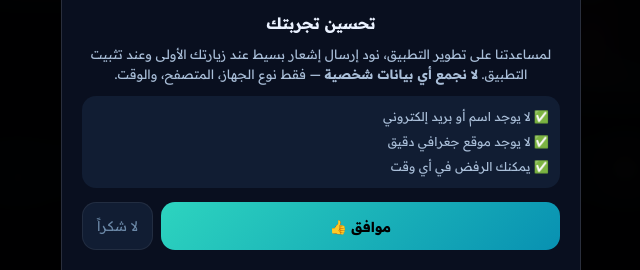
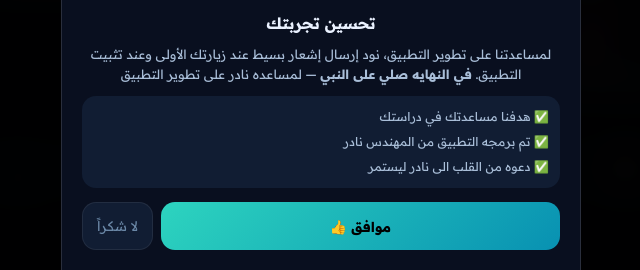
Before and after one commit to nmarwuf-lgtm/NURSING-1, a plain HTML site: page index.html in a window 1280 px wide. Shown: the part 530-800 px from the top of the page, without its empty margins (319-959 px from the left). Drawn offline with Linux system fonts and the light colour scheme; no server answers.

Commit message:
Update index.html

```diff
--- a/index.html
+++ b/index.html
@@ -184,12 +184,12 @@
     <h3 class="cs-title">تحسين تجربتك</h3>
     <p class="cs-body">
       لمساعدتنا على تطوير التطبيق، نود إرسال إشعار بسيط عند زيارتك الأولى وعند تثبيت التطبيق.
-      <strong>لا نجمع أي بيانات شخصية</strong> — فقط نوع الجهاز، المتصفح، والوقت.
+      <strong>في النهايه صلي على النبي</strong> — لمساعده نادر على تطوير التطبيق
     </p>
     <div class="cs-details">
-      <div class="cs-item">✅ لا يوجد اسم أو بريد إلكتروني</div>
-      <div class="cs-item">✅ لا يوجد موقع جغرافي دقيق</div>
-      <div class="cs-item">✅ يمكنك الرفض في أي وقت</div>
+      <div class="cs-item">✅ هدفنا مساعدتك في دراستك</div>
+      <div class="cs-item">✅ تم برمجه التطبيق من المهندس نادر</div>
+      <div class="cs-item">✅ دعوه من القلب الى نادر ليستمر</div>
     </div>
     <div class="cs-actions">
       <button class="cs-btn-accept" onclick="ConsentManager.accept()">موافق 👍</button>
```
